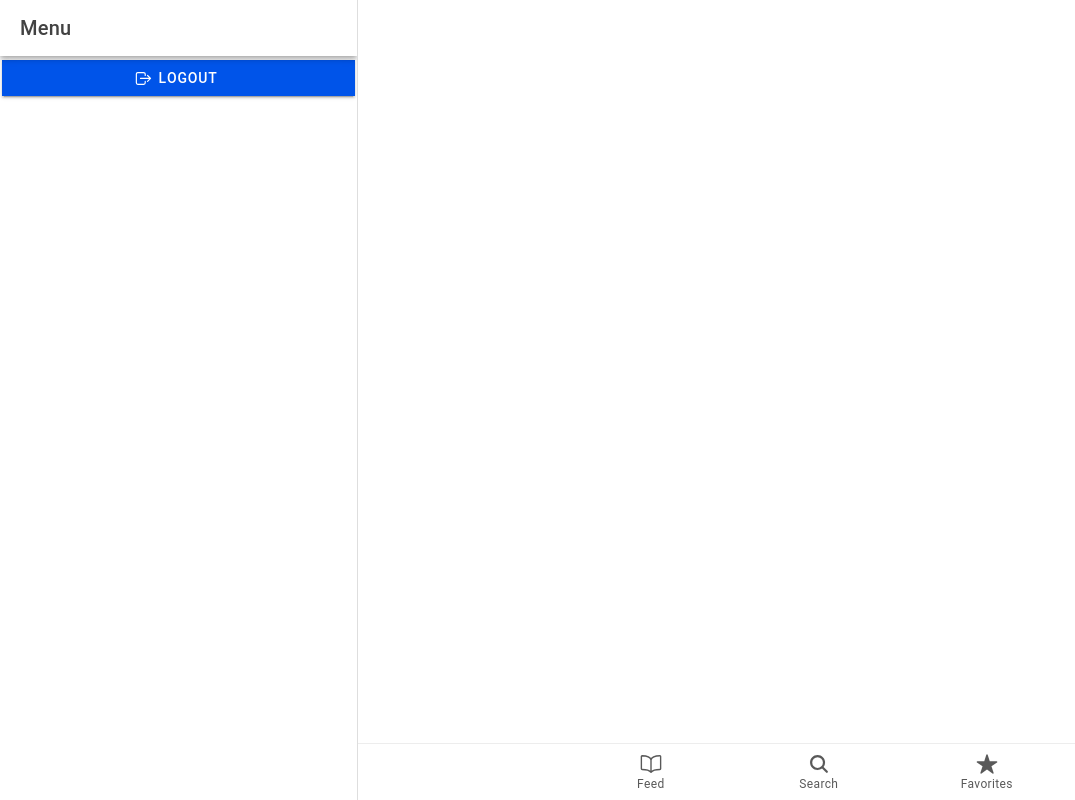
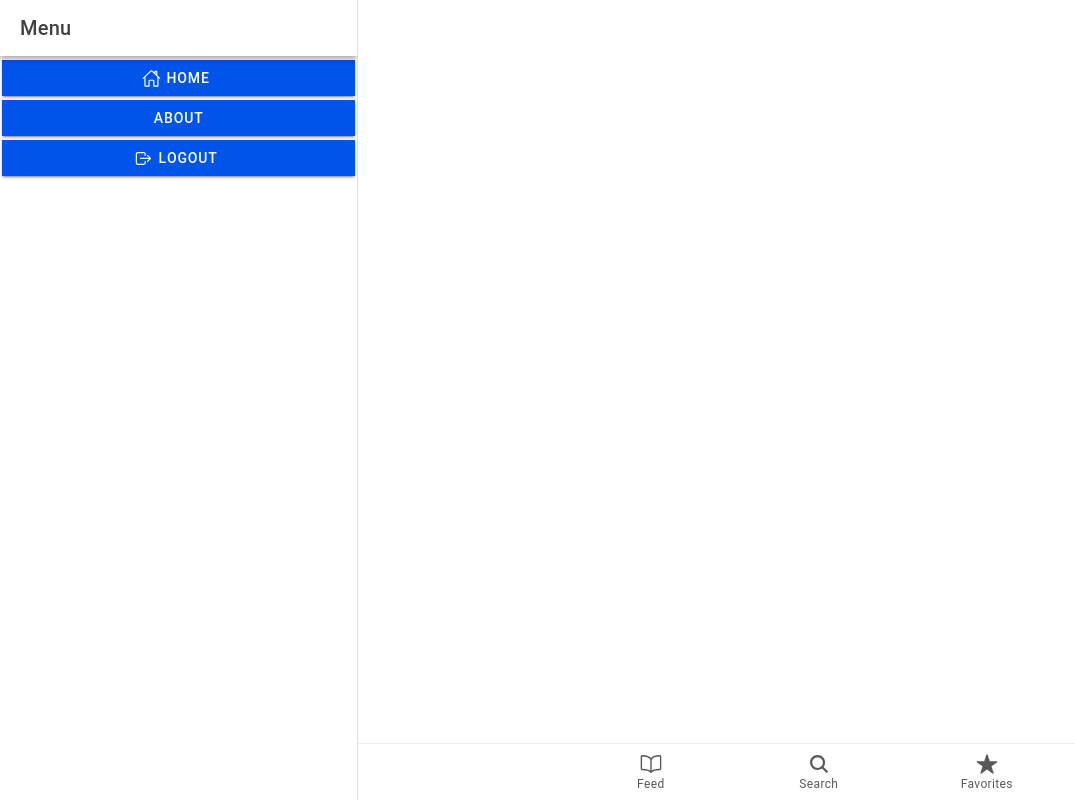
Before and after one commit to MissViolet88/it35a_mobile, a React (Vite) app: page /app/home in a window 1280 px wide. Shown: the whole page, without its empty margins (0-1075 px from the left). Built offline with nearby package versions, Linux system fonts and the light colour scheme.

Commit message:
Update the menu file to add side bar menu

```diff
--- a/src/pages/Menu.tsx
+++ b/src/pages/Menu.tsx
@@ -1,60 +1,66 @@
-import { IonButton, IonButtons, IonIcon, IonContent, IonHeader, IonItem, IonMenu, IonMenuButton, IonMenuToggle, IonPage, IonRouterOutlet, IonSplitPane, IonTitle, IonToolbar, useIonRouter } from "@ionic/react";
-import { Redirect, Route } from "react-router";
+import {IonPage,IonHeader,IonToolbar,IonTitle,IonContent,IonSplitPane,IonMenu,IonRouterOutlet,IonMenuToggle,IonIcon,IonItem,IonButton} from "@ionic/react";
+
+import { Redirect, Route } from "react-router-dom";
+import Home from "./Home";
+import About from "./About";
 import { homeOutline, logOutOutline } from "ionicons/icons";
-import Home from "./Home";
 
 const Menu: React.FC = () => {
 
-    const path = [
-        { name: 'Home', url: '/app/home', icon: homeOutline }
-    ]
-
-
+  const paths = [
+    { name: 'Home', url: '/app/home', icon: homeOutline },
+    { name: 'About', url: '/app/about', icon: homeOutline }
+  ];
 
   return (
     <IonPage>
       <IonSplitPane contentId="main">
+
+        {/* SIDE MENU */}
         <IonMenu contentId="main">
-
           <IonHeader>
             <IonToolbar>
-                            <IonTitle>
-                                Menu
-                            </IonTitle>
+              <IonTitle>Menu</IonTitle>
             </IonToolbar>
           </IonHeader>
 
           <IonContent>
-
-                        {path.map((item, index) => (
+            {paths.map((item, index) => (
               <IonMenuToggle key={index}>
                 <IonItem routerLink={item.url} routerDirection="forward">
-                                    <IonIcon icon={item.icon} slot="start">
+                  <IonIcon icon={item.icon} slot="start" />
                   {item.name}
-                                    </IonIcon>
                 </IonItem>
               </IonMenuToggle>
             ))}
+
+            <IonButton routerLink="/app/home" routerDirection="forward" expand="full">
+              <IonIcon icon={homeOutline} slot="start" />
+              Home
+            </IonButton>
+
+            <IonButton routerLink="/app/about" routerDirection="forward" expand="full">
+            About
+            </IonButton>
+
             <IonButton routerLink="/" routerDirection="back" expand="full">
-                            <IonIcon icon={logOutOutline} slot="start" ></IonIcon>
+              <IonIcon icon={logOutOutline} slot="start" />
               Logout
             </IonButton>
-
           </IonContent>
         </IonMenu>
 
+        {/* MAIN CONTENT */}
         <IonRouterOutlet id="main">
-                    <Route exact path="/app/Home" component={Home} />
+          <Route exact path="/app/home" component={Home} />
           <Route exact path="/app">
-                        <Redirect to="/app/Home" />
+            <Redirect to="/app/home" />
           </Route>
-
         </IonRouterOutlet>
 
       </IonSplitPane>
     </IonPage>
+  );
+};
 
-    );
-
-};
 export default Menu;
```
Lines whose indentation alone changed are shown as unchanged.
